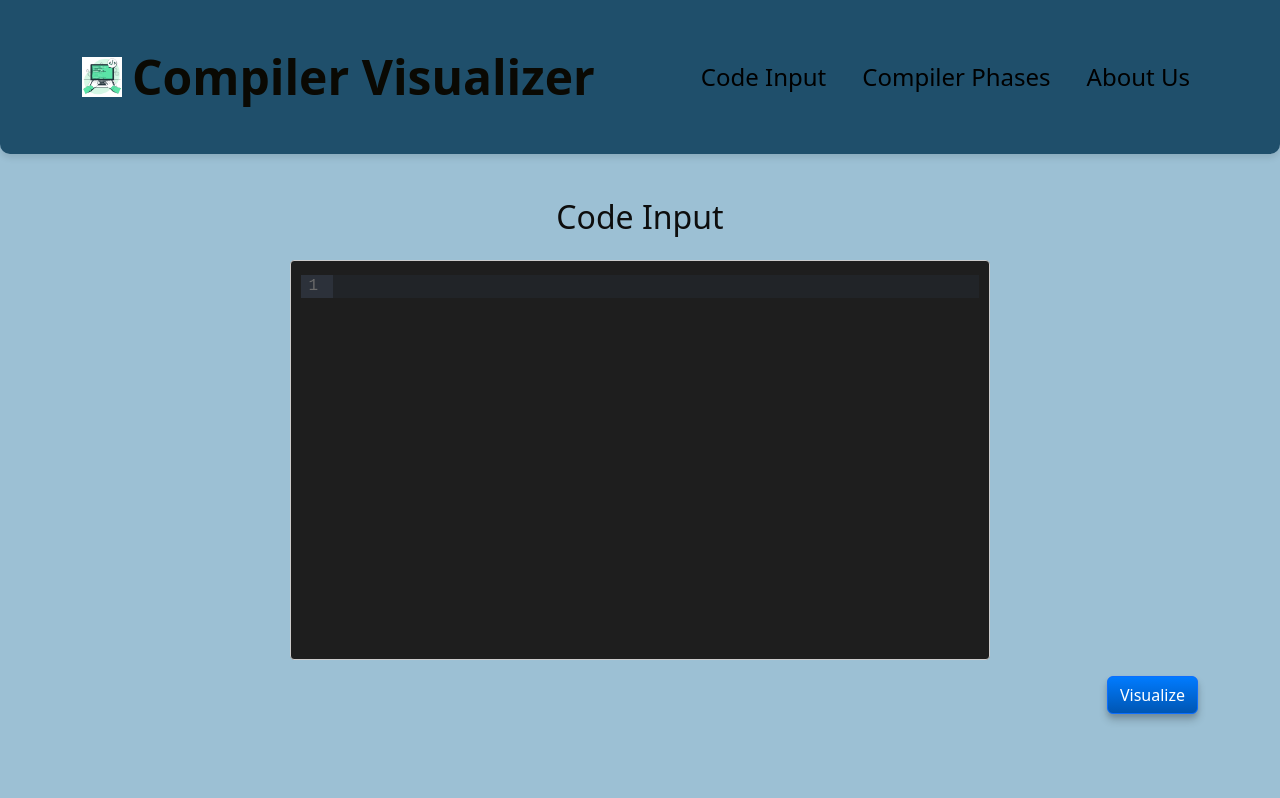
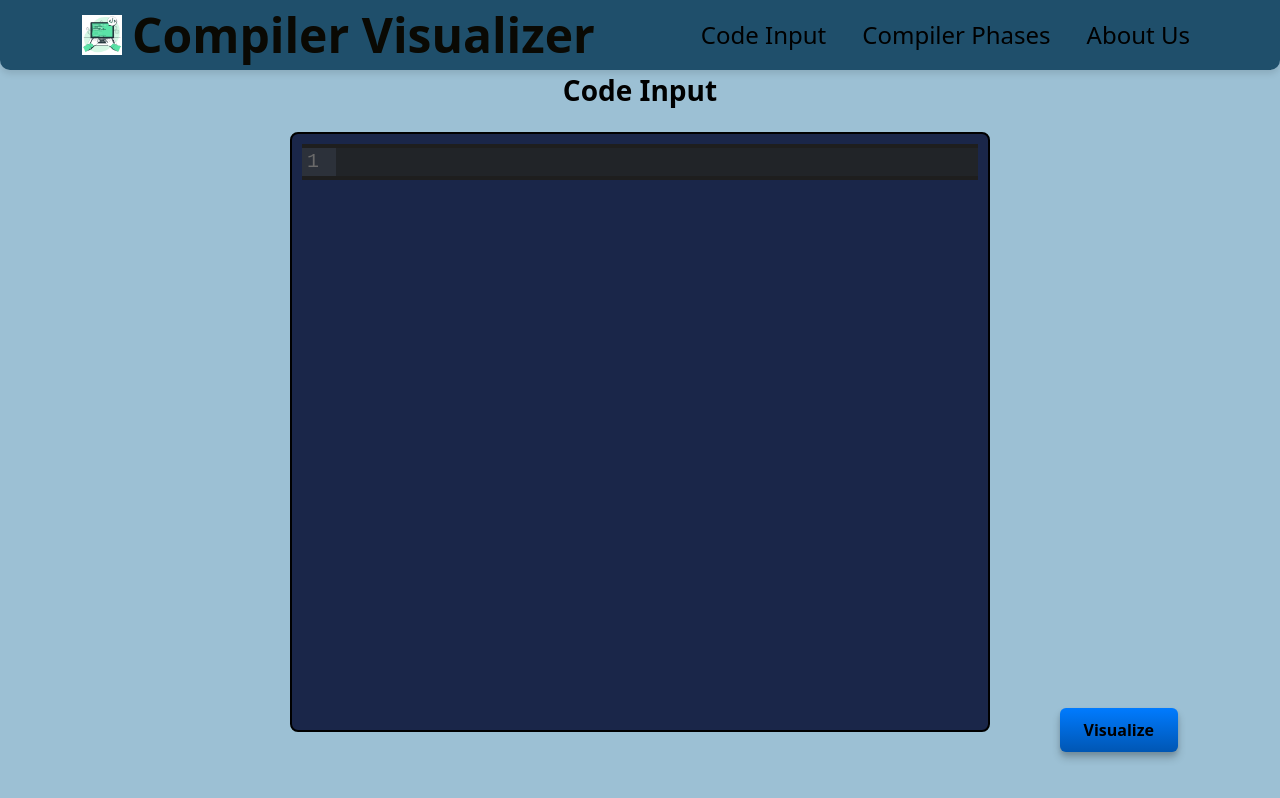
Before and after one commit to Abhishek00013/COMPILER-VISUALIZER, a React (Create React App) app in the folder frontend/: page / in a window 1280 px wide. Built offline with nearby package versions, Linux system fonts and the light colour scheme.

Commit message:
Frontend Modified

```diff
--- a/frontend/src/App.css
+++ b/frontend/src/App.css
@@ -11,9 +11,13 @@ body {
 }
 .navbar {
   background-color: rgb(31, 79, 107) !important;
-  padding: 1rem 0 !important;
+  height: 70px !important;
+  padding: 0 1rem !important;
+  display: flex !important;
+  align-items: center !important;
   box-shadow: 0 4px 6px rgba(0, 0, 0, 0.1) !important;
 }
+
 .navbar-nav {
   margin-left: auto !important;
 }
@@ -116,3 +120,65 @@ body {
 .navigation-buttons button:hover {
   background-color: #0d6efd !important;
 }
+.container {
+  max-width: 900px;
+  margin: -10px;
+  padding: 20px;
+}
+
+h2 {
+  font-size: 28px !important;
+  font-weight: bold !important;
+  color: black !important;
+  margin-top: -10px !important;
+  margin-bottom: 10px !important;
+}
+
+.code-editor-container {
+  border: 2px solid black !important;
+  border-radius: 8px !important;
+  min-height: 600px !important;
+  padding: 10px !important;
+  background-color: rgb(26, 38, 73) !important;
+  font-family: "Courier New", monospace !important;
+  font-size: 20px !important;
+  overflow-y: auto !important;
+}
+.code-input-heading {
+  margin-top: -40px !important; /* Move upwards */
+  margin-bottom: 30px !important;
+  font-size: 28px !important;
+  font-weight: bold !important;
+  color: black !important;
+}
+
+.visualize-button {
+  margin-top: -40px !important;
+  margin-right: 20px !important;
+  color: black !important;
+  font-weight: bold !important;
+  background-color: #007bff !important;
+  border: none !important;
+  padding: 14px 32px !important;
+  border-radius: 6px !important;
+  font-size: 18px !important;
+  transition: background-color 0.3s ease !important;
+}
+
+.visualize-button:hover {
+  background-color: #0056b3 !important;
+}
+
+.btn-primary {
+  font-weight: bold !important;
+  background-color: #007bff !important;
+  border: none !important;
+  padding: 10px 24px !important;
+  border-radius: 6px !important;
+  font-size: 16px !important;
+  transition: background-color 0.3s ease !important;
+}
+
+.btn-primary:hover {
+  background-color: #0056b3 !important;
+}
```
